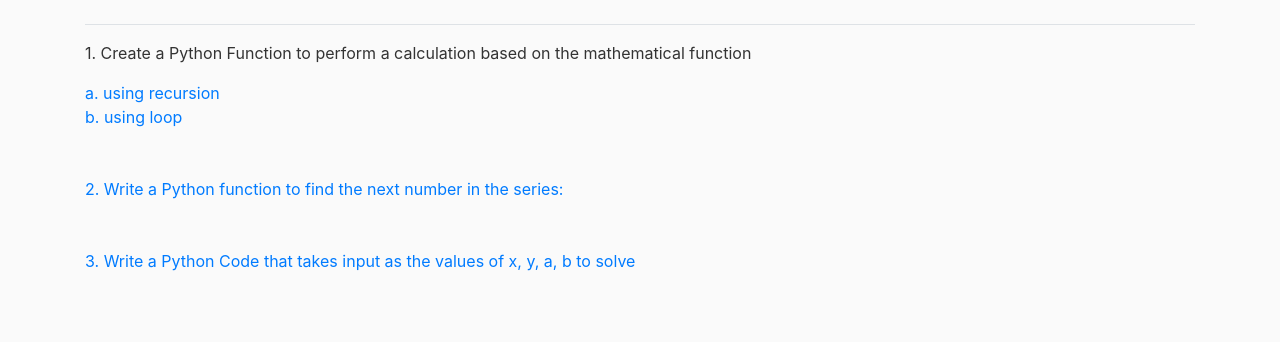
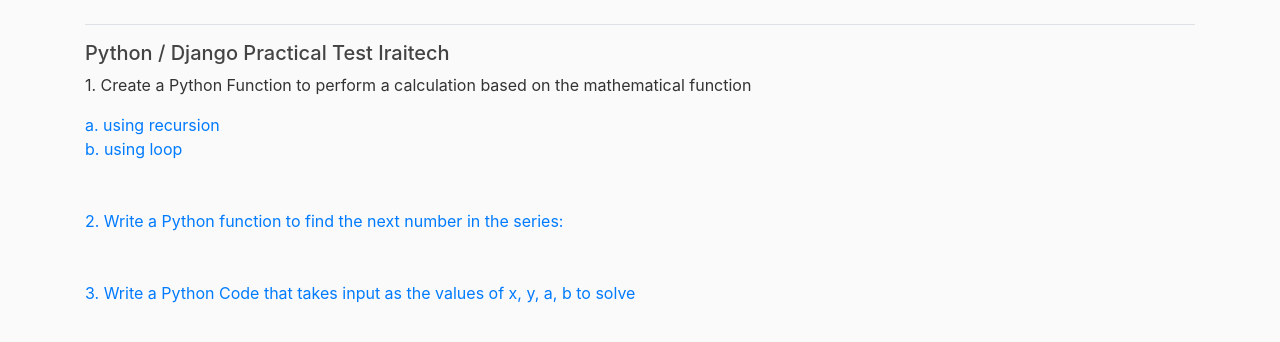
Before and after one commit to 187ram/Iraitech, a Django app: page / in a window 1280 px wide. Shown: the part 56-398 px from the top of the page. Run offline with Django 3.2, Linux system fonts and the light colour scheme; a user stored in the database is signed in; some libraries are stand-ins or nearby versions.

Commit message:
changes home view

```diff
--- a/calculations/templates/calculations/home_new.html
+++ b/calculations/templates/calculations/home_new.html
@@ -1,6 +1,9 @@
 {% extends 'calculations/base.html'%}
 {%block content%}
      <div class="border-top pt-3">
+     <div>
+     <h5>Python / Django Practical Test Iraitech</h5>
+     </div>
             <p>1. Create a Python Function to perform a calculation based on the mathematical function</p>
             <a href="{% url 'calc' %}">a. using recursion</a><br>
             <a href="{% url 'calc_for' %}">b. using loop</a><br><br><br>
```
